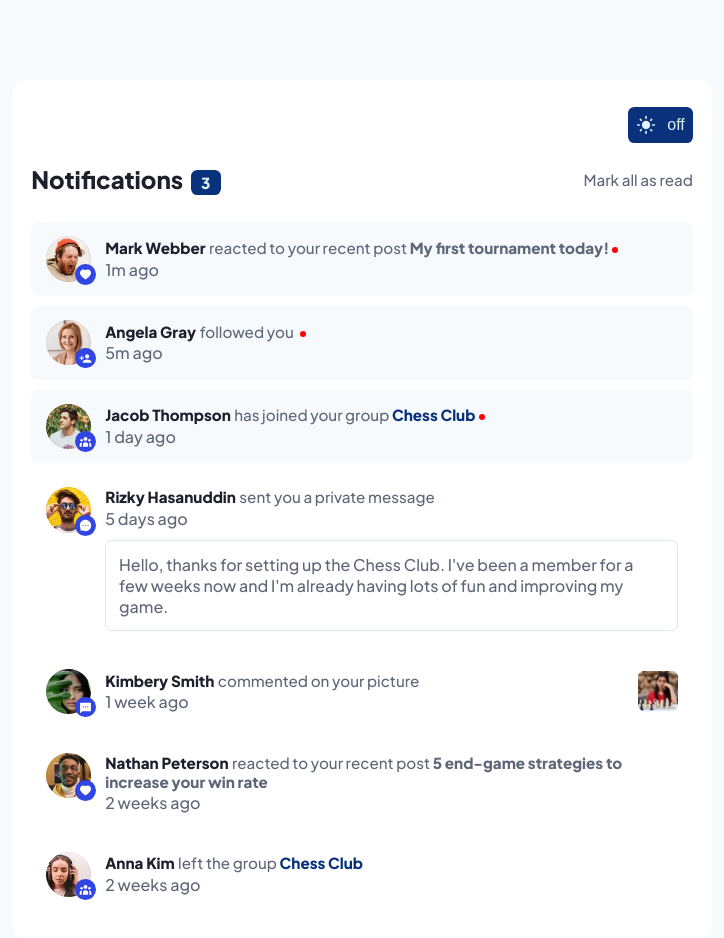
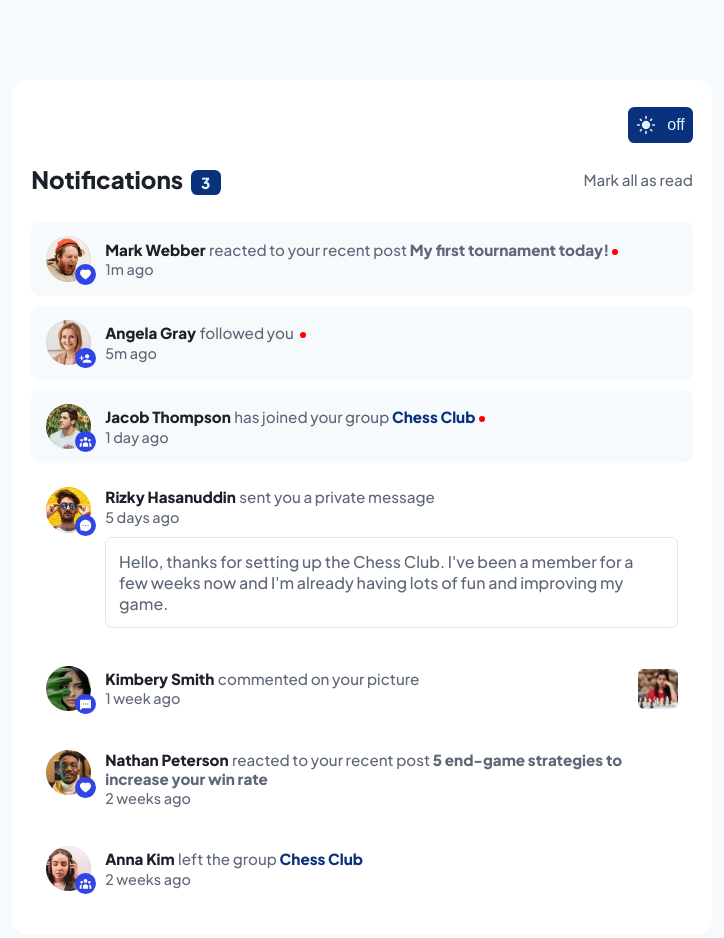
Before and after one commit to jonathan401/FEM-Notification-Page, a React (Create React App) app: page / in a window 1280 px wide. Shown: the whole page, without its empty margins (278-1002 px from the left). Built offline with nearby package versions, Linux system fonts and the light colour scheme.

Commit message:
increase size of time text

```diff
--- a/src/components/Card/Card.styled.ts
+++ b/src/components/Card/Card.styled.ts
@@ -71,6 +71,7 @@ export const Time = styled.p`
   color: ${({ theme }) => theme.textPrimary};
   font-weight: 300;
   margin-top: 0.1rem;
+  font-size: clamp(0.85rem, 2vw, 0.9rem);
 `;
 
 export const ImgBox = styled.img`
```
